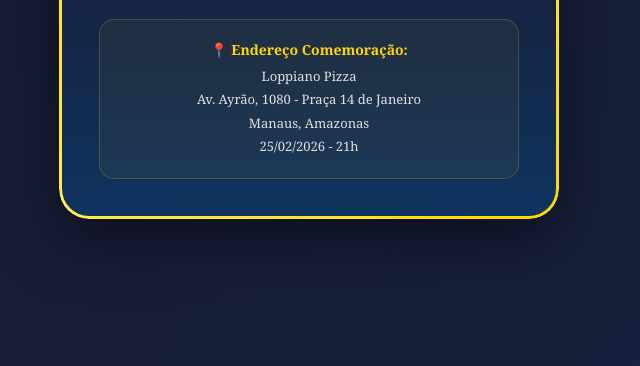
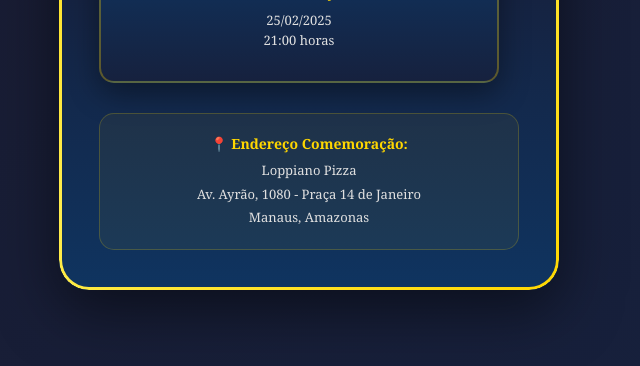
Before and after one commit to Yuki-Hub98/convite-colecao, a plain HTML site: page index.html in a window 1280 px wide. Shown: the part 434-800 px from the top of the page, without its empty margins (331-971 px from the left). Drawn offline with Linux system fonts and the light colour scheme.

Commit message:
feat: hora e data

```diff
--- a/index.html
+++ b/index.html
@@ -90,21 +90,26 @@
 }
 
 .event-details {
-    display: grid;
-    grid-template-columns: 1fr 1fr;
-    margin-top: 30px;
-    padding-top: 30px;
-    border-top: 2px solid rgba(255, 215, 0, 0.3);
+    display: flex;               /* Flex no lugar do grid */
+    flex-direction: column;      /* Coloca os filhos em coluna */
+    align-items: center;         /* Centraliza horizontalmente */
+    justify-content: center;     /* Centraliza verticalmente */
+    padding: 30px;
+    border: 2px solid rgba(255, 215, 0, 0.3);
+    border-radius: 15px;
+    background: linear-gradient(to bottom, #0f3460 0%, #16213e 100%);
+    color: #fff;
+    text-align: center;
+    box-shadow: 0 10px 30px rgba(0,0,0,0.4);
+    max-width: 400px;
 }
+
 
 .detail-box {
     text-align: center;
     padding: 0 25px;
 }
 
-.detail-box:first-child {
-    border-right: 1px solid rgba(255, 215, 0, 0.25);
-}
 
 .detail-label {
     font-size: 16px;
@@ -190,6 +195,15 @@
 
         <h1 class="graduate-name">Emanuelle Lima e Lima</h1>
 
+        <div class="event-details">
+            <div class="detail-box">
+                <div class="detail-label">Comemoração</div>
+                <div class="detail-info">
+                    25/02/2025<br>
+                    21:00 horas
+                </div>
+            </div>
+        </div>
 
         <div class="location-info">
             <strong>📍 Endereço Comemoração:</strong>
@@ -204,7 +218,6 @@
                 Loppiano Pizza<br/>
                 Av. Ayrão, 1080 - Praça 14 de Janeiro<br>
                 Manaus, Amazonas<br>
-                25/02/2026 - 21h
             </a>
         </div>
 
```
Also changed, not shown: 1 other file.
